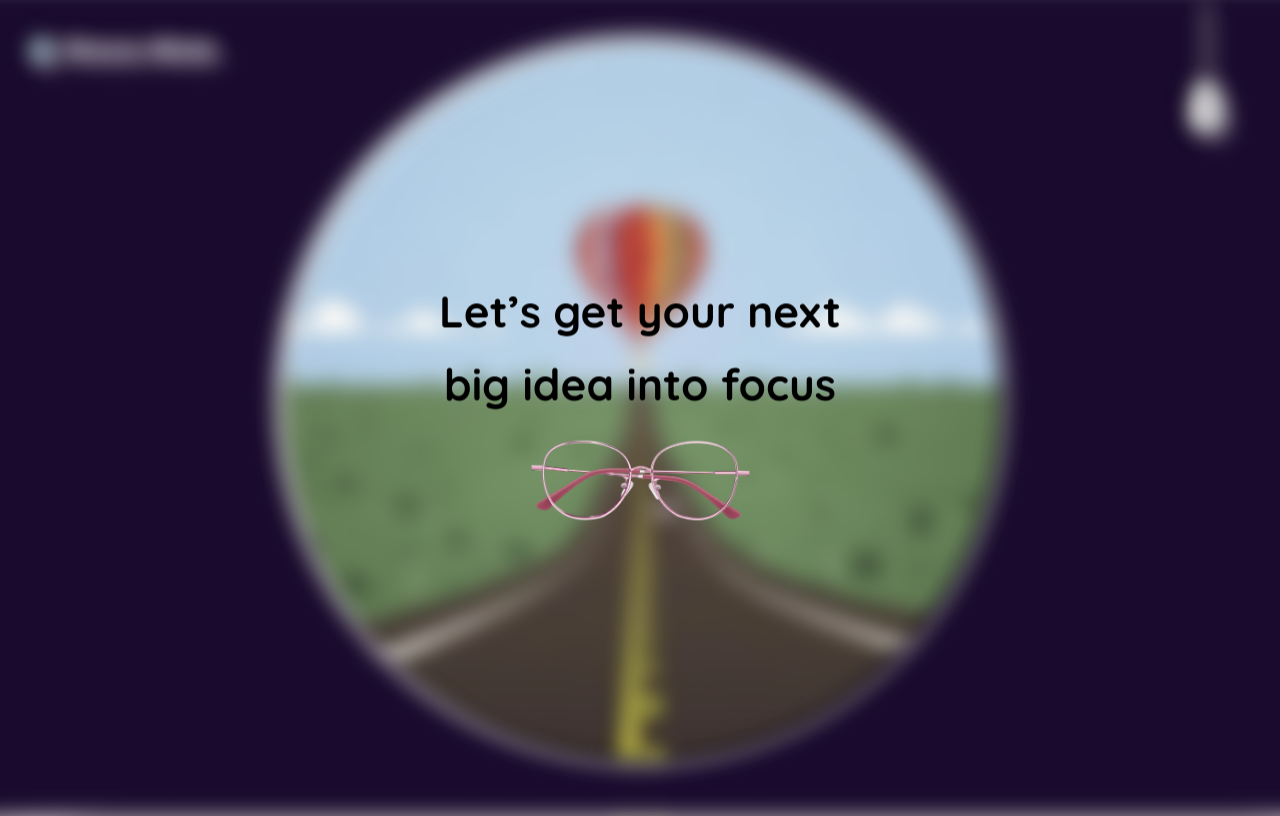
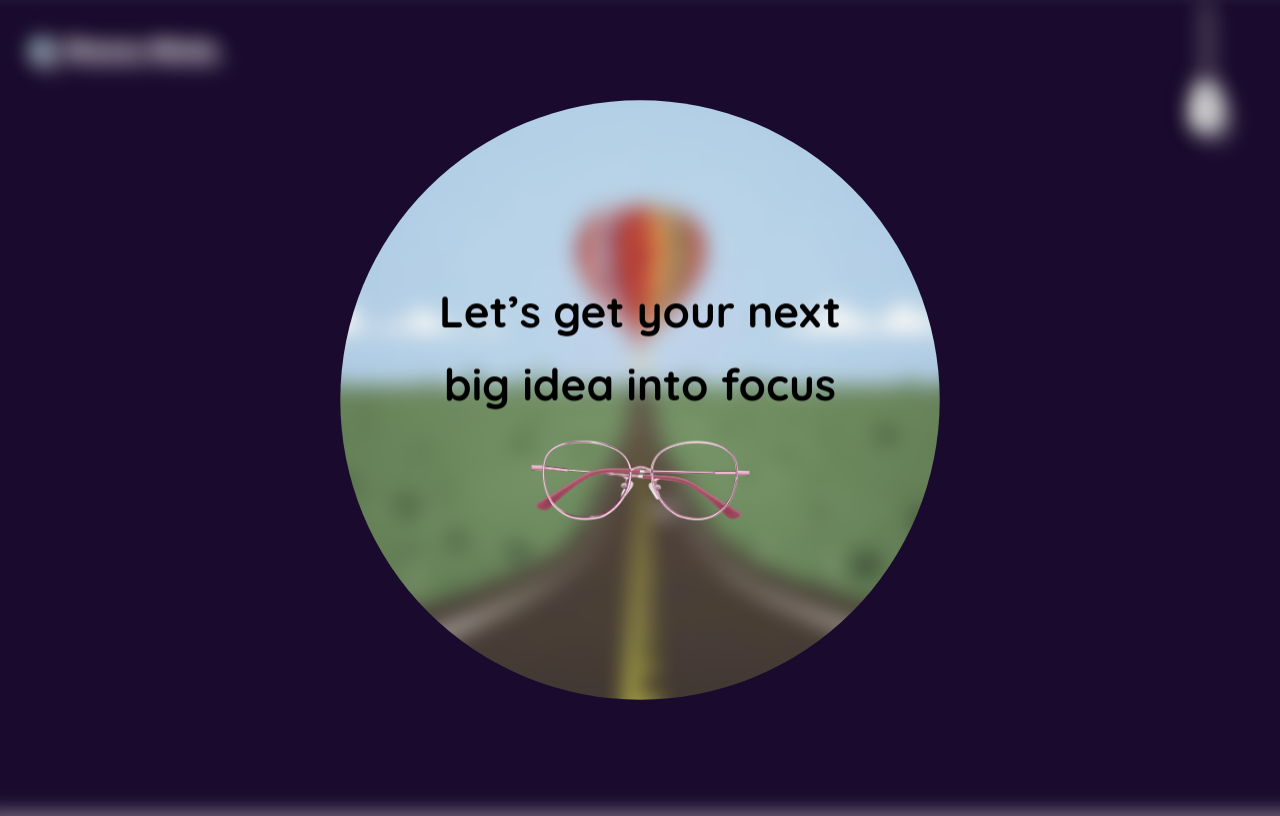
Before and after one commit to rmmindo/rheana-portfolio, a React (Vite) app in the folder apps/web/: page / in a window 1280 px wide. Shown: the top 816 px of the page. Built offline with nearby package versions, Linux system fonts and the light colour scheme.

Commit message:
feat: complete Act II to Act III transition with circle mask drag-to-expand and ghost copy

```diff
--- a/apps/web/src/App.jsx
+++ b/apps/web/src/App.jsx
@@ -30,8 +30,7 @@ export default function App() {
 
       <ThemeCord />
 
-      <div className="site-bg scene-balloon"></div>
-      <div className="site-mask"></div>
+      <div className="site-bg"></div>
 
       <Hero />
       <VisionGate />
--- a/apps/web/src/components/Hero.jsx
+++ b/apps/web/src/components/Hero.jsx
@@ -111,17 +111,34 @@ export default function Hero() {
   }
 
   return (
+    <>
       <div
-      className={`hero-wrapper phase-${phase} ${hasMoved ? 'has-moved' : ''}`}
+        className="circle-mask-layer scene-balloon"
+        onMouseDown={handleMouseDown}
         onMouseMove={handleMouseMove}
-      onMouseDown={handleMouseDown}
         onMouseUp={handleMouseUp}
         onMouseLeave={handleMouseUp}
         style={{
           '--x': `${mousePos.x}%`,
-        '--y': `${mousePos.y}%`
+          '--y': `${mousePos.y}%`,
+          zIndex: 1
+        }}
+      ></div>
+
+      <div
+        className={`hero-wrapper phase-${phase} ${hasMoved ? 'has-moved' : ''}`}
+        onMouseMove={handleMouseMove}
+        style={{
+          '--x': `${mousePos.x}%`,
+          '--y': `${mousePos.y}%`,
+          zIndex: 2,
+          pointerEvents: phase === 2 ? 'none' : 'auto'
         }}
       >
+        <div className={`ghost-copy ${phase === 3 ? 'is-active' : ''}`}>
+          Welcome to the bigger picture. I'm Rheana.
+        </div>
+
         <div className="hero-content hero-text-container">
 
         {/* VISION LINE */}
@@ -186,5 +203,6 @@ export default function Hero() {
 
       </div>
       </div>
+    </>
   );
 }
--- a/apps/web/src/styles/components/_hero.scss
+++ b/apps/web/src/styles/components/_hero.scss
@@ -192,3 +192,32 @@ body.is-unlocked {
   opacity: 1;
   transition-delay: 0.4s; /* Waits for the circle to snap open */
 }
+.ghost-copy {
+  position: absolute;
+  top: 50%;
+  left: 50%;
+  transform: translate(-50%, -50%);
+  font-family: 'Inter', sans-serif;
+  font-weight: 300;
+  font-size: 1.2rem;
+  letter-spacing: 0.05em;
+  color: var(--text); /* Matches current theme text */
+  opacity: 0;
+  pointer-events: none;
+}
+
+.ghost-copy.is-active {
+  animation: ghost-fade 4.5s cubic-bezier(0.2, 0.8, 0.2, 1) forwards 0.6s;
+}
+
+@keyframes ghost-fade {
+  0% { opacity: 0; transform: translate(-50%, -40%); }
+  15% { opacity: 1; transform: translate(-50%, -50%); }
+  85% { opacity: 1; transform: translate(-50%, -50%); }
+  100% { opacity: 0; transform: translate(-50%, -60%); }
+}
+
+body.phase-3 {
+  overflow-y: auto;
+  overflow-x: hidden;
+}
```
Lines whose indentation alone changed are shown as unchanged.
